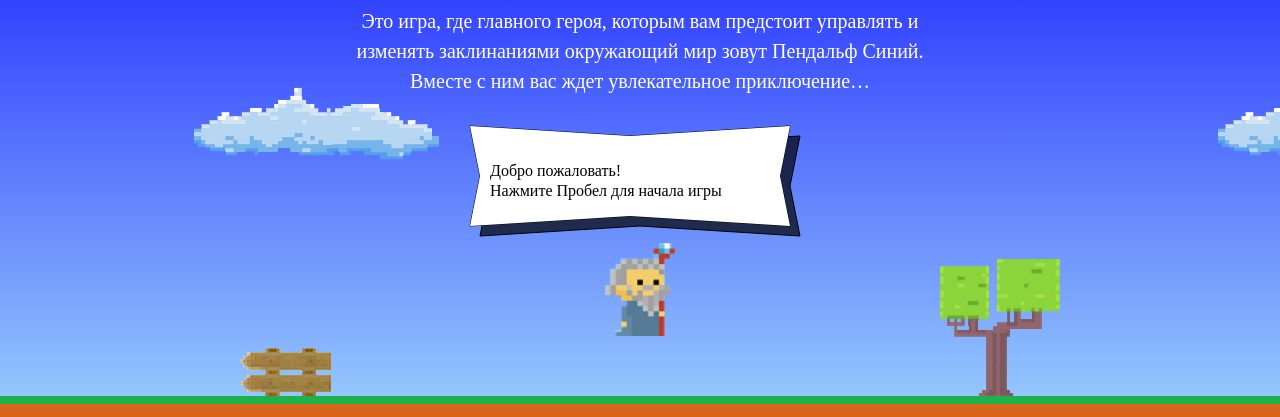
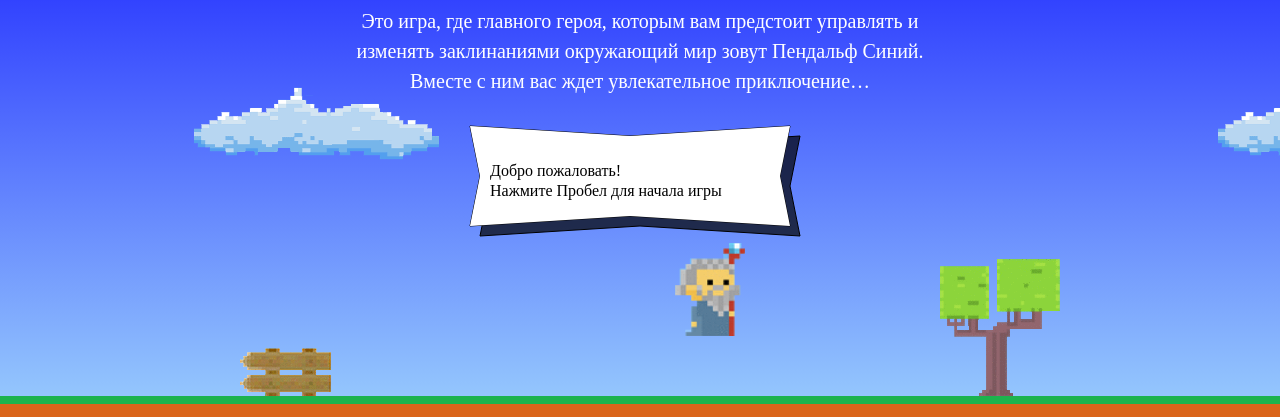
Before and after one commit to Lena9421/372919-code-and-magick, a website: page index.html in a window 1280 px wide. Shown: the part 203-620 px from the top of the page. Drawn offline with Linux system fonts and the light colour scheme; a web font is replaced by a local one.

Commit message:
mag's location

```diff
--- a/index.html
+++ b/index.html
@@ -194,7 +194,7 @@
   };
 
   var getWizardX = function (width) {
-    return width * 0.45;
+    return (width + wizardWidth) / 2;
   };
 
   var getWizardY = function (height) {
```
